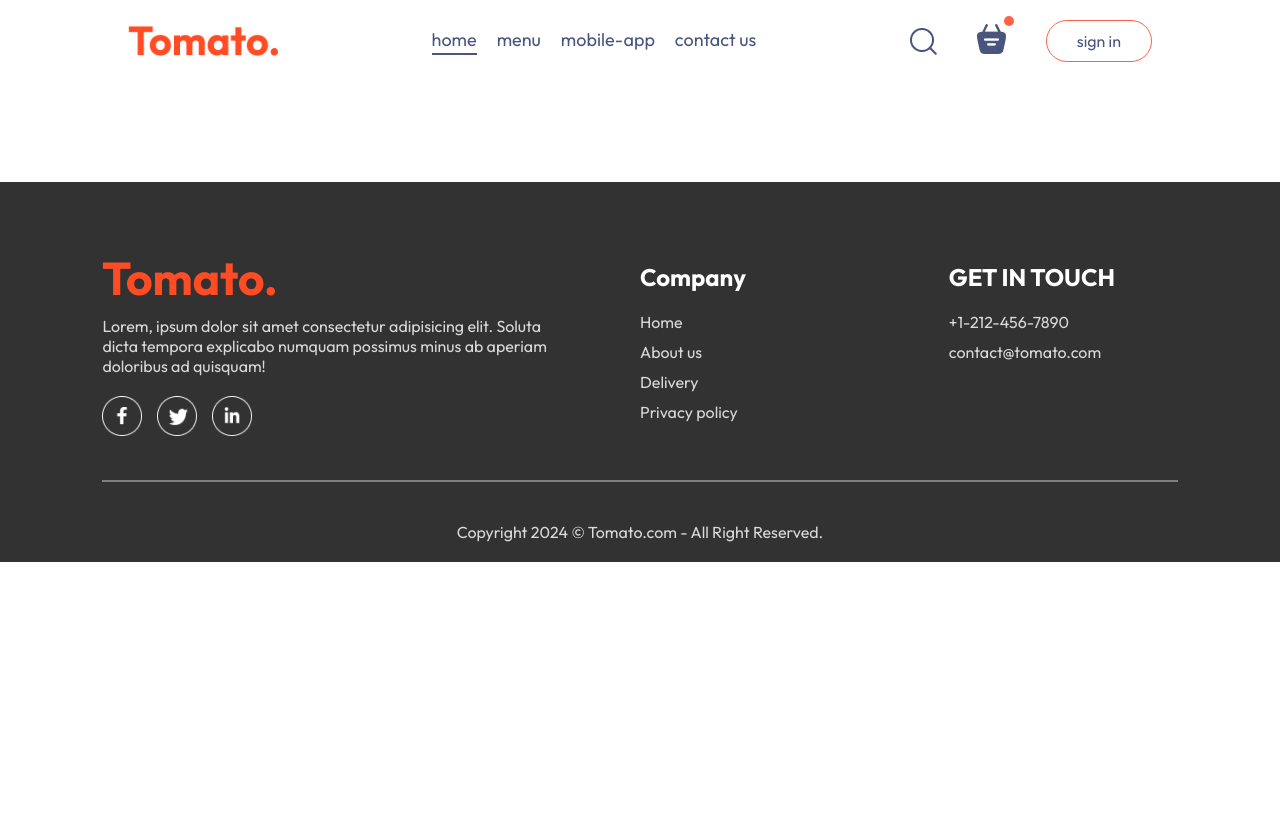
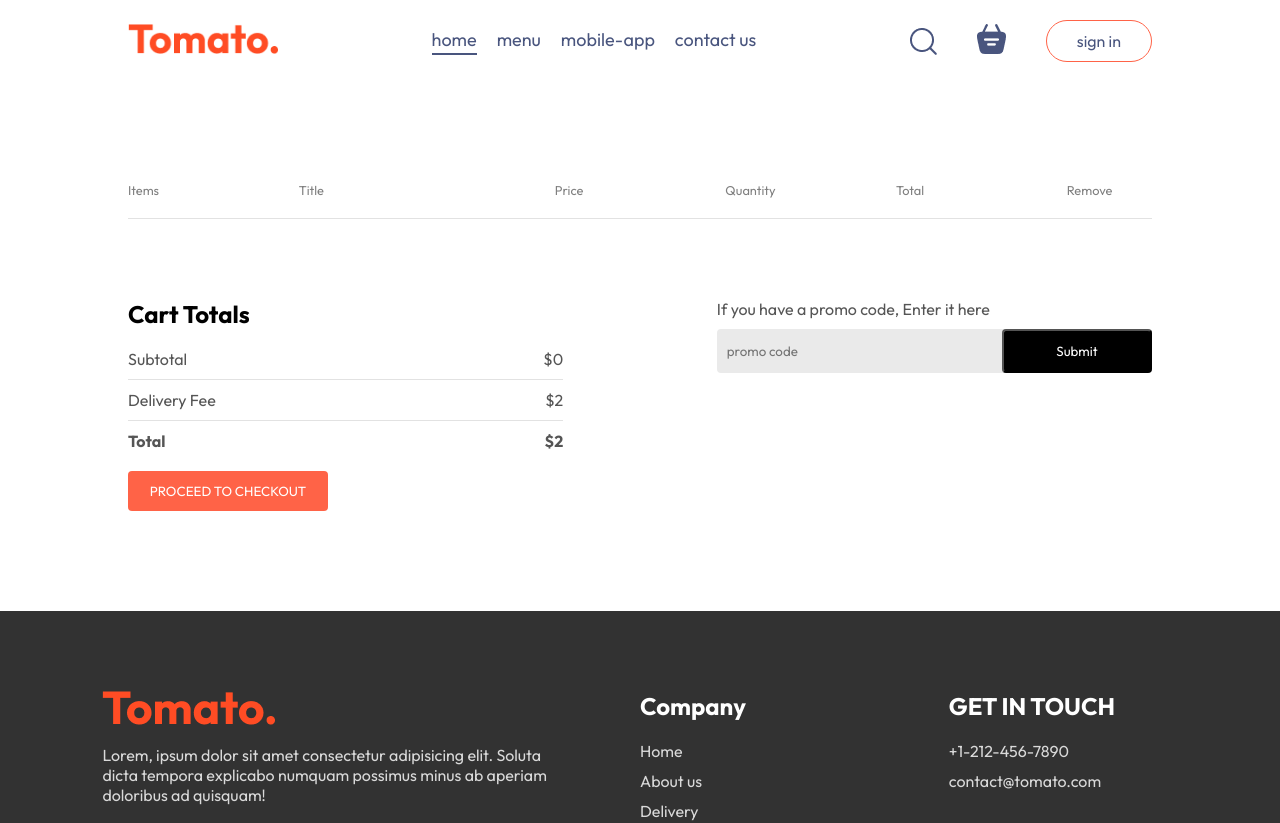
Before and after one commit to Samithsr/application, a React (Vite) app: page /cart in a window 1280 px wide. Shown: the top 823 px of the page. Before the commit the page ends 800 px from the top, so only its background shows below. Built offline with nearby package versions, Linux system fonts and the light colour scheme.

Commit message:
add cart

```diff
--- a/src/Components/FoodDisplay/FoodDisplay.jsx
+++ b/src/Components/FoodDisplay/FoodDisplay.jsx
@@ -1,11 +1,11 @@
 import React, { useContext } from 'react'
 import './FoodDisplay.css'
-import { StoreContex } from '../../context/StoreContex'
+import { StoreContext } from '../../context/StoreContext'
 import FoodItem from '../FoodItem/FoodItem'
 
 const FoodDisplay = ({category}) => {
 
-    const {food_list} = useContext(StoreContex)
+    const {food_list} = useContext(StoreContext)
     return (
         <div className='food-display' id='food-display'>
             <h2>Top dishes near you</h2>
--- a/src/Components/FoodItem/FoodItem.jsx
+++ b/src/Components/FoodItem/FoodItem.jsx
@@ -1,12 +1,12 @@
 import React, { useContext, useState } from 'react'
 import "./FoodItem.css"
 import { assets } from '../../assets/assets';
-import { StoreContex } from '../../context/StoreContex';
+import { StoreContext } from '../../context/StoreContext';
 
 const FoodItem = ({id,name,price,description,image}) => {
 
 
-    const {cartItems,addToCart,removeFromCart} = useContext(StoreContex)
+    const {cartItems,addToCart,removeFromCart} = useContext(StoreContext)
 
     return(
         <div className='food-item'>
--- a/src/Components/Navbar/Navbar.jsx
+++ b/src/Components/Navbar/Navbar.jsx
@@ -1,16 +1,18 @@
-import react, { useState } from "react"
+import react, { useContext, useState } from "react"
 import "./Navbar.css"
 import { assets } from "../../assets/assets";
 import { Link } from "react-router-dom";
+import { StoreContext } from "../../context/StoreContext";
 
 const Navbar = ({setShowLogin}) => {
 
     const [menu,setMenu] = useState("home");
+    const {getTotalCartAmount} = useContext(StoreContext)
 
 
     return (
         <div className="navbar">
-            <img src={assets.logo} alt="" className="logo"/>
+           <Link to='/'><img src={assets.logo} alt="" className="logo"/></Link>
             <ul className="navbar-menu">
                 <Link to='/' onClick={()=>setMenu("home")} className={menu==="home"?"active":""}>home</Link>
                 <a href="#explore-menu" onClick={()=>setMenu("menu")} className={menu==="menu"?"active":""}>menu</a>
@@ -20,8 +22,8 @@
             <div className="navbar-right">
                 <img src={assets.search_icon} alt="" />
                 <div className="navbar-search-icon">
-                    <img src={assets.basket_icon} alt="" />
-                    <div className="dot"></div>
+                   <Link to='/cart'><img src={assets.basket_icon} alt="" /></Link>
+                    <div className={getTotalCartAmount()===0?"":"dot"}></div>
                 </div>
                 <button onClick={()=>setShowLogin(true)}>sign in</button>
             </div>
--- a/src/Pages/Cart/Cart.css
+++ b/src/Pages/Cart/Cart.css
@@ -0,0 +1,118 @@
+.cart{
+    margin-top: 100px;
+}
+
+.cart-items-title{
+    display: grid;
+    grid-template-columns: 1fr 1.5fr 1fr 1fr 1fr 0.5fr;
+    align-items: center;
+    color: grey;
+    font-size: max(1vw,12px);
+}
+
+.cart-items-item{
+    margin: 10px 0px;
+    color: black;
+}
+
+.cart-items-item img{
+    width: 50px;
+}
+
+.cart hr{
+    height: 1px;
+    background-color: #e2e2e2;
+    border: none;
+}
+
+.cart-items-item .cross{
+    cursor: pointer;
+}
+
+
+
+
+
+
+
+
+
+
+
+
+
+
+.cart-bottom{
+    margin-top: 80px;
+    display: flex;
+    justify-content: space-between;
+    gap: max(12vw,20px);
+}
+
+.cart-total{
+    flex: 1;
+    display: flex;
+    flex-direction: column;
+    gap: 20px;
+}
+
+.cart-total-details{
+    display: flex;
+    justify-content: space-between;
+    color: #555;
+}
+
+.cart-total hr{
+    margin: 10px 0px;
+}
+
+.cart-total button{
+    border: none;
+    color: white;
+    background-color: tomato;
+    width:max(15vw,200px);
+    padding: 12px 0px;
+    border-radius: 4px;
+    cursor: pointer;
+}
+
+.cart-promocode{
+    flex: 1;
+}
+
+.cart-promocode p {
+    color: #555;
+}
+
+.cart-promocode-input{
+    margin-top: 10px;
+    display: flex;
+    justify-content: space-between;
+    align-items: center;
+    background-color: #eaeaea;
+    border-radius: 4px;
+}
+
+.cart-promocode-input input{
+    background: transparent;
+    border: none;
+    outline: none;
+    padding-left: 10px;
+}
+
+.cart-promocode-input button{
+    width: max(10vw,150px);
+    padding: 12px 5px;
+    background-color: black;
+    color: white;
+    border-radius: 4px;
+}
+
+@media (max-width:750px) {
+    .cart-bottom{
+        flex-direction: column-reverse;
+    }
+    .cart-promocode{
+        justify-content: start;
+    }
+}
--- a/src/Pages/Cart/Cart.jsx
+++ b/src/Pages/Cart/Cart.jsx
@@ -1,10 +1,80 @@
-import react from "react"
+import react, { useContext } from "react";
+import "./Cart.css";
+import { StoreContext } from "../../context/StoreContext";
+import { useNavigate } from "react-router-dom";
 
 const Cart = () => {
-    return(
-        <div></div>
-    )
-}
+  const { cartItems, food_list, removeFromCart, getTotalCartAmount } = useContext(StoreContext);
 
+  const navigate = useNavigate();
+  return (
+    <div className="cart">
+      <div className="cart-items">
+        <div className="cart-items-title">
+          <p>Items</p>
+          <p>Title</p>
+          <p>Price</p>
+          <p>Quantity</p>
+          <p>Total</p>
+          <p>Remove</p>
+        </div>
+        <br />
+        <hr />
+
+        {food_list.map((item, index) => {
+          if (cartItems[item._id] > 0) {
+            return (
+              <div>
+                <div className="cart-items-title cart-items-item">
+                  <img src={item.image} alt="" />
+                  <p>{item.name}</p>
+                  <p>${item.price}</p>
+                  <p>{cartItems[item._id]}</p>
+                  <p>${item.price * cartItems[item._id]}</p>
+                  <p onClick={() => removeFromCart(item._id)} className="cross">
+                    x
+                  </p>
+                </div>
+                <hr />
+              </div>
+            );
+          }
+        })}
+      </div>
+
+      <div className="cart-bottom">
+        <div className="cart-total">
+            <h2>Cart Totals</h2>
+            <div>
+                <div className="cart-total-details">
+                    <p>Subtotal</p>
+                    <p>${getTotalCartAmount()}</p>
+                </div>
+                <hr />
+                <div className="cart-total-details">
+                    <p>Delivery Fee</p>
+                    <p>${2}</p>
+                </div>
+                <hr />
+                <div className="cart-total-details">
+                    <b>Total</b>
+                    <b>${getTotalCartAmount()+2}</b>
+                </div>
+            </div>
+                <button onClick={()=>navigate('/order')}>PROCEED TO CHECKOUT</button>
+        </div>
+        <div className="cart-promocode">
+            <div>
+                <p>If you have a promo code, Enter it here</p>
+                <div className="cart-promocode-input">
+                    <input type="text" placeholder="promo code"  />
+                    <button>Submit</button>
+                </div>
+            </div>
+        </div>
+      </div>
+    </div>
+  );
+};
 
 export default Cart;
--- a/src/Pages/PlaceOrder/PlaceOrder.css
+++ b/src/Pages/PlaceOrder/PlaceOrder.css
@@ -0,0 +1,41 @@
+.place-order{
+    display: flex;
+    align-items: start;
+    justify-content: space-between;
+    gap: 50px;
+    margin-top: 100px;
+}
+
+.place-order-left{
+    width: 100%;
+    max-width: max(30%,500px);
+}
+
+.place-order-left .title{
+    font-size: 30px;
+    font-weight: 600;
+    margin-bottom: 50px;
+}
+
+.place-order-left input{
+    margin-bottom: 15px;
+    width: 100%;
+    padding: 10px;
+    border: 1px solid #c5c5c5;
+    border-radius: 4px;
+    outline-color: tomato;
+}
+
+.place-order-left .multi-fields{
+    display: flex;
+    gap: 10px;
+}
+
+.place-order-right{
+    width: 100%;
+    max-width: max(40%,500px);
+}
+
+.place-order .cart-total button{
+    margin-top: 30px;
+}
--- a/src/Pages/PlaceOrder/PlaceOredr.jsx
+++ b/src/Pages/PlaceOrder/PlaceOredr.jsx
@@ -1,11 +1,57 @@
-import React from 'react'
+import React, { useContext } from 'react'
 import './PlaceOrder.css'
+import { StoreContext } from '../../context/StoreContext'
+
+
 
 const PlaceOredr = () => {
+
+  const {getTotalCartAmount} = useContext(StoreContext)
+
   return (
-    <div>
+    <form className='place-order'>
+      <div className="place-order-left">
+        <p className="title">Delivery Information</p>
+        <div className="multi-fields">
+          <input type="text" placeholder='First Name' />
+          <input type="text" placeholder='Last Name'/>
+        </div>
+        <input type="email" placeholder='Email address' />
+        <input type="text" placeholder='Street' />
+        <div className="multi-fields">
+          <input type="text" placeholder='City' />
+          <input type="text" placeholder='State'/>
+        </div>
 
-    </div>
+        <div className="multi-fields">
+          <input type="text" placeholder='Zip code' />
+          <input type="text" placeholder='Country'/>
+        </div>
+        <input type="text" placeholder='Phone' />
+      </div>
+      <div className="place-order-right">
+          <div className="cart-total">
+            <h2>Cart Totals</h2>
+            <div>
+                <div className="cart-total-details">
+                    <p>Subtotal</p>
+                    <p>${getTotalCartAmount()}</p>
+                </div>
+                <hr />
+                <div className="cart-total-details">
+                    <p>Delivery Fee</p>
+                    <p>${2}</p>
+                </div>
+                <hr />
+                <div className="cart-total-details">
+                    <b>Total</b>
+                    <b>${getTotalCartAmount()+2}</b>
+                </div>
+            </div>
+                <button >PROCEED TO PAYMENT</button>
+        </div>
+      </div>
+    </form>
   )
 }
 
--- a/src/context/StoreContex.jsx
+++ b/src/context/StoreContext.jsx
@@ -2,7 +2,7 @@
 import { food_list } from "../assets/assets";
 
 
-export const StoreContex = createContext("null")
+export const StoreContext = createContext("null")
 
  const StoreContextProvider = (props) => {
 
@@ -22,21 +22,34 @@
         setCartItems((prev)=>({...prev,[itemId]:prev[itemId]-1}))
     }
 
-    useEffect(()=>{
-        console.log(cartItems);
-    },[cartItems])
+
+    const getTotalCartAmount = () => {
+        let totalAmount = 0;
+        for(const item in cartItems){
+            if(cartItems[item] > 0){
+            let iteminfo = food_list.find((product)=>product._id === item);
+            totalAmount += iteminfo.price * cartItems[item];
+        }
+    }
+    return totalAmount;
+    }
+
+    // useEffect(()=>{
+    //     console.log(cartItems);
+    // },[cartItems])
 
     const contextValue = {
         food_list,
         cartItems,
         setCartItems,
         addToCart,
-        removeFromCart
+        removeFromCart,
+        getTotalCartAmount
     }
     return(
-        <StoreContex.Provider value={contextValue}>
+        <StoreContext.Provider value={contextValue}>
             {props.children}
-        </StoreContex.Provider>
+        </StoreContext.Provider>
     )
 }
 
--- a/src/main.jsx
+++ b/src/main.jsx
@@ -3,7 +3,7 @@
 import "./index.css";
 import App from "./App.jsx";
 import { BrowserRouter } from "react-router-dom";
-import StoreContextProvider from "./context/StoreContex.jsx";
+import StoreContextProvider from "./context/StoreContext.jsx";
 
 createRoot(document.getElementById("root")).render(
   <BrowserRouter>
```
